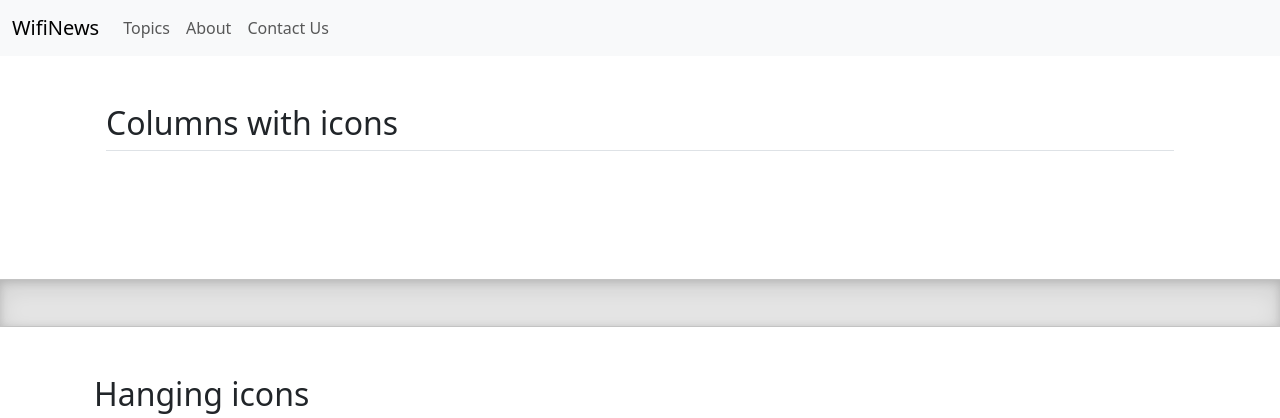
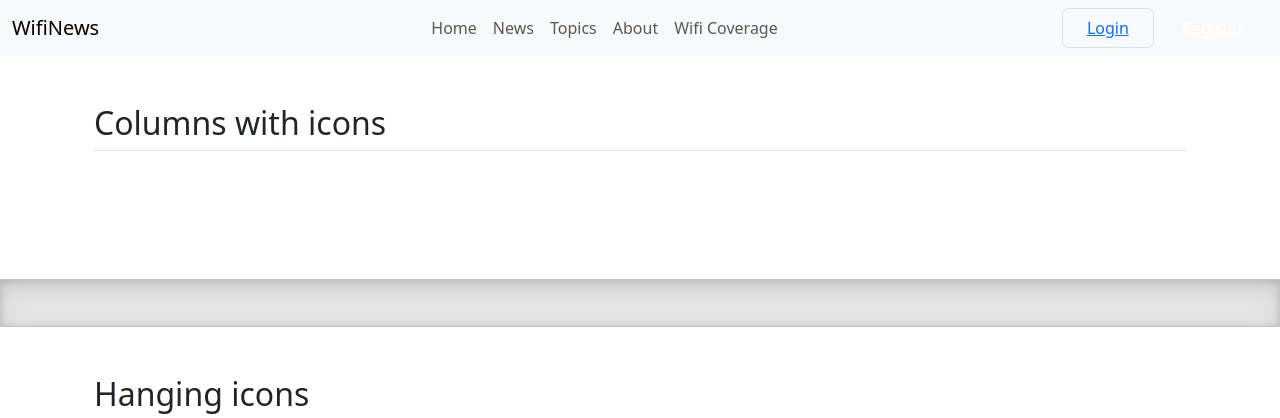
Before and after one commit to AlexS947/portfolio-project1, a Django app: page /blog/ in a window 1280 px wide. Shown: the top 418 px of the page. Run offline with Django 5.2, Linux system fonts and the light colour scheme; data that the repository does not hold is empty; some libraries are stand-ins or nearby versions.

Commit message:
Wifinews functions

```diff
--- a/blog/templates/base.html
+++ b/blog/templates/base.html
@@ -101,19 +101,24 @@
       display: block !important
     }
   </style>
-</head>
-
-<body>
 
   <!-- Navbar -->
   <nav class="navbar navbar-expand-lg navbar-light bg-light">
-    <div class="container-fluid">
-      <a class="navbar-brand" href="{% url 'blog:topic_list' %}">WifiNews</a>
-      <button class="navbar-toggler" type="button" data-bs-toggle="collapse" data-bs-target="#navbarNav" aria-controls="navbarNav" aria-expanded="false" aria-label="Toggle navigation">
+    <div class="container-fluid justify-content-center">
+      <a class="navbar-brand me-5" href="{% url 'blog:topic_list' %}">WifiNews</a>
+      <button class="navbar-toggler" type="button" data-bs-toggle="collapse" data-bs-target="#navbarNav"
+        aria-controls="navbarNav" aria-expanded="false" aria-label="Toggle navigation">
         <span class="navbar-toggler-icon"></span>
       </button>
-      <div class="collapse navbar-collapse" id="navbarNav">
+
+      <div class="collapse navbar-collapse justify-content-center" id="navbarNav">
         <ul class="navbar-nav">
+          <li class="nav-item">
+            <a class="nav-link" href="{% url 'blog:test' %}">Home</a>
+          </li>
+          <li class="nav-item">
+            <a class="nav-link" href="{% url 'blog:news' %}">News</a>
+          </li>
           <li class="nav-item">
             <a class="nav-link" href="{% url 'blog:all_topics' %}">Topics</a>
           </li>
@@ -121,21 +126,40 @@
             <a class="nav-link" href="{% url 'blog:about' %}">About</a>
           </li>
           <li class="nav-item">
-            <a class="nav-link" href="{% url 'blog:contact' %}">Contact Us</a>
+            <a class="nav-link" href="{% url 'blog:wifi_coverage' %}">Wifi Coverage</a>
           </li>
         </ul>
       </div>
+        <div class="hidden lg:flex items-center gap-4">
+            <a href="/login" class="border border-red-500 text-red-500 px-4 py-2 rounded hover:bg-red-500 hover:text-white">Login</a>
+            <a href="/register" class="bg-red-500 text-white px-4 py-2 rounded hover:bg-red-600">Register</a>
+          </div>
     </div>
   </nav>
 
-  <!-- Main Content -->
-  <div class="container">
-    {% block content %}
-    <!-- Child templates will inject content here -->
-    {% endblock %}
-  </div>
+</head>
 
-  <script src="https://cdn.jsdelivr.net/npm/bootstrap@5.3.6/dist/js/bootstrap.bundle.min.js" integrity="sha384-ggDX6eJbTxsdPpV9CmK0l2RVgqzVpGGxB7cjs7hddpmhmsXdx64iLvno4twEdVOr" crossorigin="anonymous"></script>
+ {% block content %}
+  {% endblock %}
+
+<body>
+
+
+ <script src="https://cdn.jsdelivr.net/npm/bootstrap@5.3.6/dist/js/bootstrap.bundle.min.js" integrity="sha384-ggDX6eJbTxsdPpV9CmK0l2RVgqzVpGGxB7cjs7hddpmhmsXdx64iLvno4twEdVOr" crossorigin="anonymous"></script>
+
+
+  <!-- Footer -->
+  <footer class="bg-light text-center text-lg-start mt-5 border-top">
+    <div class="container p-4">
+      <div class="d-flex justify-content-between align-items-center flex-column flex-md-row">
+        <p class="mb-2 mb-md-0 text-muted">&copy; {{ now|date:"Y" }} WifiNews. All rights reserved.</p>
+        <a href="{% url 'blog:privacy_policy' %}" class="btn btn-outline-secondary btn-sm">Privacy Policy</a>
+      </div>
+      <li class="nav-item">
+            <a class="nav-link" href="{% url 'blog:contact' %}">Contact Us</a>
+          </li>
+    </div>
+  </footer>
 
 </body>
 
--- /dev/null
+++ b/blog/templates/wifi_coverage.html
@@ -0,0 +1 @@
+<iframe src="https://www.google.com/maps/d/u/0/embed?mid=1wTl1-kHlrgEHPzN3hmDjbS4yyaRW1EU&ehbc=2E312F" width="640" height="480"></iframe>
--- a/blog/urls.py
+++ b/blog/urls.py
@@ -17,11 +17,13 @@ urlpatterns = [
     path('api/topics/', api_views.TopicListAPI.as_view(), name='api_topic_list'),
     path('api/topics/<slug:slug>/', api_views.TopicDetailAPI.as_view(), name='api_topic_detail'),
     path('api/topics/<slug:slug>/comments/', api_views.CommentListAPI.as_view(), name='api_topic_comments'),
-    path('test',views.test_view, name = 'test'),
+    path('/test',views.test_view, name = 'test'),
     path('news', views.news, name = 'news'),
     path('contact/', views.contact_view, name='contact'),
     path('contact/thanks/', lambda request: render(request, 'contact_thanks.html'), name='contact_thanks'),
     path('about/', views.about_view, name='about'),
-    path('topics/', views.all_topics_view, name='all_topics'),
-    path('test', views.test, name = 'test'),
+    path('/topics', views.all_topics_view, name='all_topics'),
+    path("wifi_coverage", views.wifi_coverage, name = 'wifi_coverage'),
+    path('privacy-policy/', views.privacy_policy, name='privacy_policy'),
+
 ]
--- a/blog/views.py
+++ b/blog/views.py
@@ -132,3 +132,9 @@ def all_topics_view(request):
 
 def test(request):
     return render(request, 'test.html')
+
+def wifi_coverage(request):
+    return render(request, 'wifi_coverage.html')
+
+def privacy_policy(request):
+    return render(request, 'privacy_policy.html')
```
Also changed, not shown: blog/templates/test.html (+53 -21 lines), blog/templates/privacy_policy.html (added).
